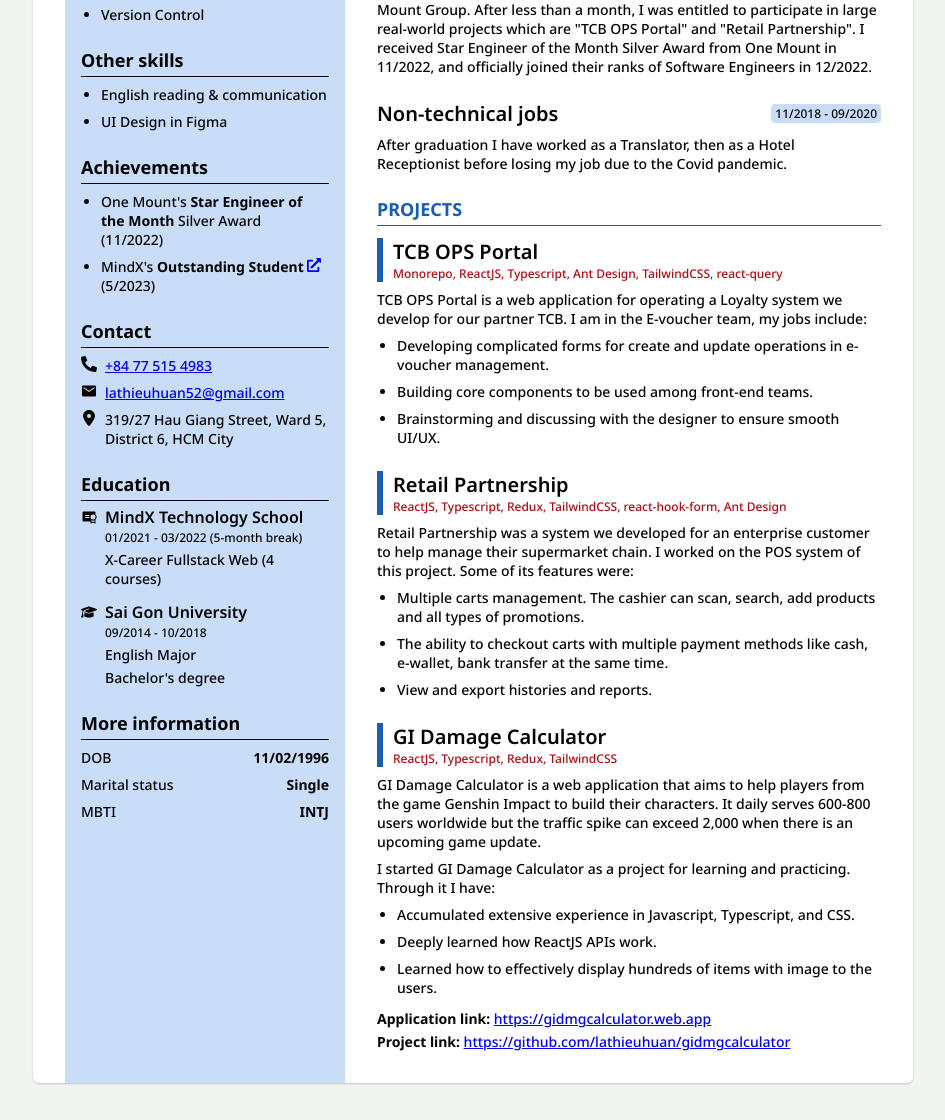
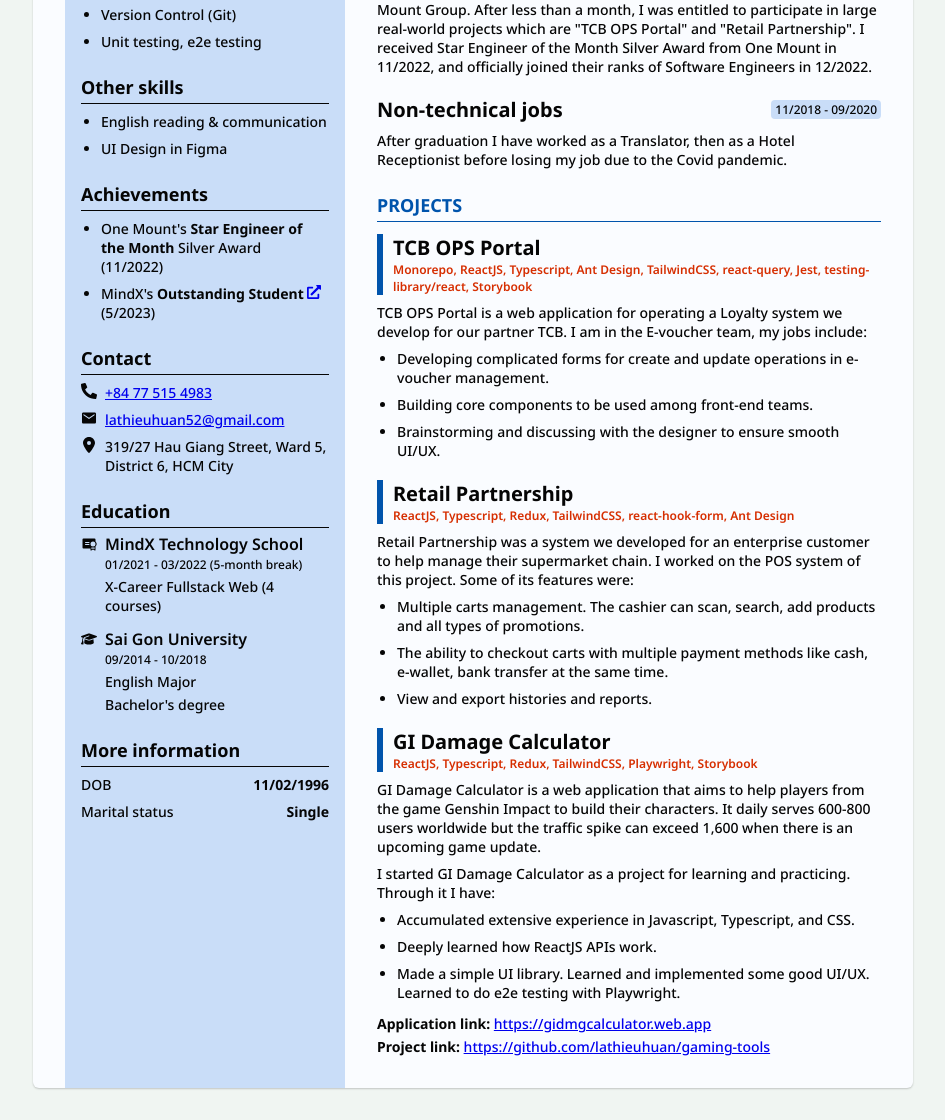
Before and after one commit to lathieuhuan/lathieuhuan.github.io, a plain HTML site: page index.html in a window 1280 px wide. Shown: the part 504-1624 px from the top of the page, without its empty margins (167-1112 px from the left). Drawn offline with Linux system fonts and the light colour scheme; a script that the page names is missing.

Commit message:
Deploy 19062024 (#4)

```diff
--- a/index.css
+++ b/index.css
@@ -11,8 +11,8 @@
   --main-padding: 2rem;
   --color-primary-1: #051427;
   --color-primary-2: #c9ddf8;
-  --color-primary-3: #175cb5;
-  --color-secondary: #b10b14;
+  --color-primary-3: #0054ac;
+  --color-secondary: #d62e00;
   --color-on-light: #050505;
   color: var(--color-on-light);
   background-color: #f0f5f2;
@@ -31,7 +31,7 @@ h2 {
 }
 h3 {
   font-size: 1.25rem;
-  font-weight: 600;
+  font-weight: 700;
 }
 
 .flex {
@@ -51,7 +51,7 @@ main {
   min-height: 100vh;
   display: flex;
   font-size: 0.875rem;
-  background-color: #fff;
+  background-color: #fafcff;
   border-radius: 0.375rem;
   box-shadow: 0 1px 2px rgba(0, 0, 0, 0.2);
   overflow: auto;
@@ -181,7 +181,7 @@ main {
   margin-top: 0.75rem;
   display: flex;
   flex-direction: column;
-  gap: 1.5rem;
+  gap: 1.25rem;
   font-weight: 500;
 }
 
@@ -236,8 +236,9 @@ main {
   background-color: var(--color-primary-3);
 }
 .projects__tech-stack {
+  color: var(--color-secondary);
   font-size: 0.75rem;
-  color: var(--color-secondary);
+  font-weight: 600;
 }
 
 .projects__description {
--- a/index.html
+++ b/index.html
@@ -33,10 +33,11 @@
             <h2>Technical skills</h2>
             <ul class="section-content">
               <li>Javascript, Typescript</li>
-              <li>HTML, CSS</li>
+              <li>HTML, CSS, SASS</li>
               <li>ReactJS</li>
               <li>Angular</li>
-              <li>Version Control</li>
+              <li>Version Control (Git)</li>
+              <li>Unit testing, e2e testing</li>
             </ul>
           </section>
 
@@ -219,10 +220,6 @@
                 <span>Marital status</span>
                 <b>Single</b>
               </div>
-              <div class="flex justify-between">
-                <span>MBTI</span>
-                <b>INTJ</b>
-              </div>
             </div>
           </section>
         </div>
@@ -297,7 +294,7 @@
                 <h3>TCB OPS Portal</h3>
                 <div class="projects__tech-stack">
                   Monorepo, ReactJS, Typescript, Ant Design, TailwindCSS,
-                  react-query
+                  react-query, Jest, testing-library/react, Storybook
                 </div>
               </div>
 
@@ -356,7 +353,7 @@
               <div class="projects_intro">
                 <h3>GI Damage Calculator</h3>
                 <div class="projects__tech-stack">
-                  ReactJS, Typescript, Redux, TailwindCSS
+                  ReactJS, Typescript, Redux, TailwindCSS, Playwright, Storybook
                 </div>
                 <div>
                   <div class="project__link"></div>
@@ -369,7 +366,7 @@
                   GI Damage Calculator is a web application that aims to help
                   players from the game Genshin Impact to build their
                   characters. It daily serves 600-800 users worldwide but the
-                  traffic spike can exceed 2,000 when there is an upcoming game
+                  traffic spike can exceed 1,600 when there is an upcoming game
                   update.
                 </p>
                 <p>
@@ -383,8 +380,8 @@
                   </li>
                   <li>Deeply learned how ReactJS APIs work.</li>
                   <li>
-                    Learned how to effectively display hundreds of items with
-                    image to the users.
+                    Made a simple UI library. Learned and implemented some good
+                    UI/UX. Learned to do e2e testing with Playwright.
                   </li>
                 </ul>
               </div>
@@ -399,10 +396,10 @@
                 <p>
                   <b>Project link:</b>
                   <a
-                    href="https://github.com/lathieuhuan/gidmgcalculator"
+                    href="https://github.com/lathieuhuan/gaming-tools"
                     target="_blank"
                   >
-                    https://github.com/lathieuhuan/gidmgcalculator
+                    https://github.com/lathieuhuan/gaming-tools
                   </a>
                 </p>
               </div>
```
